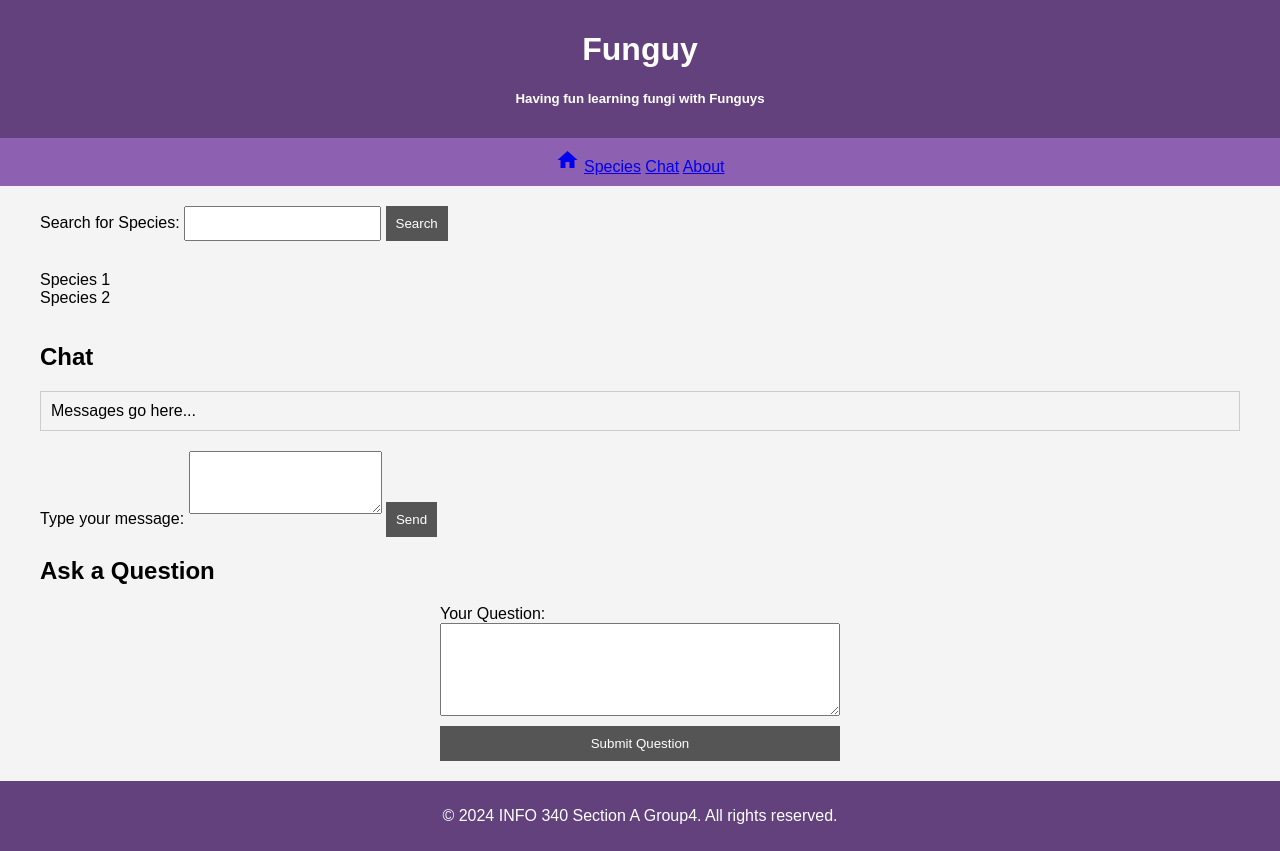
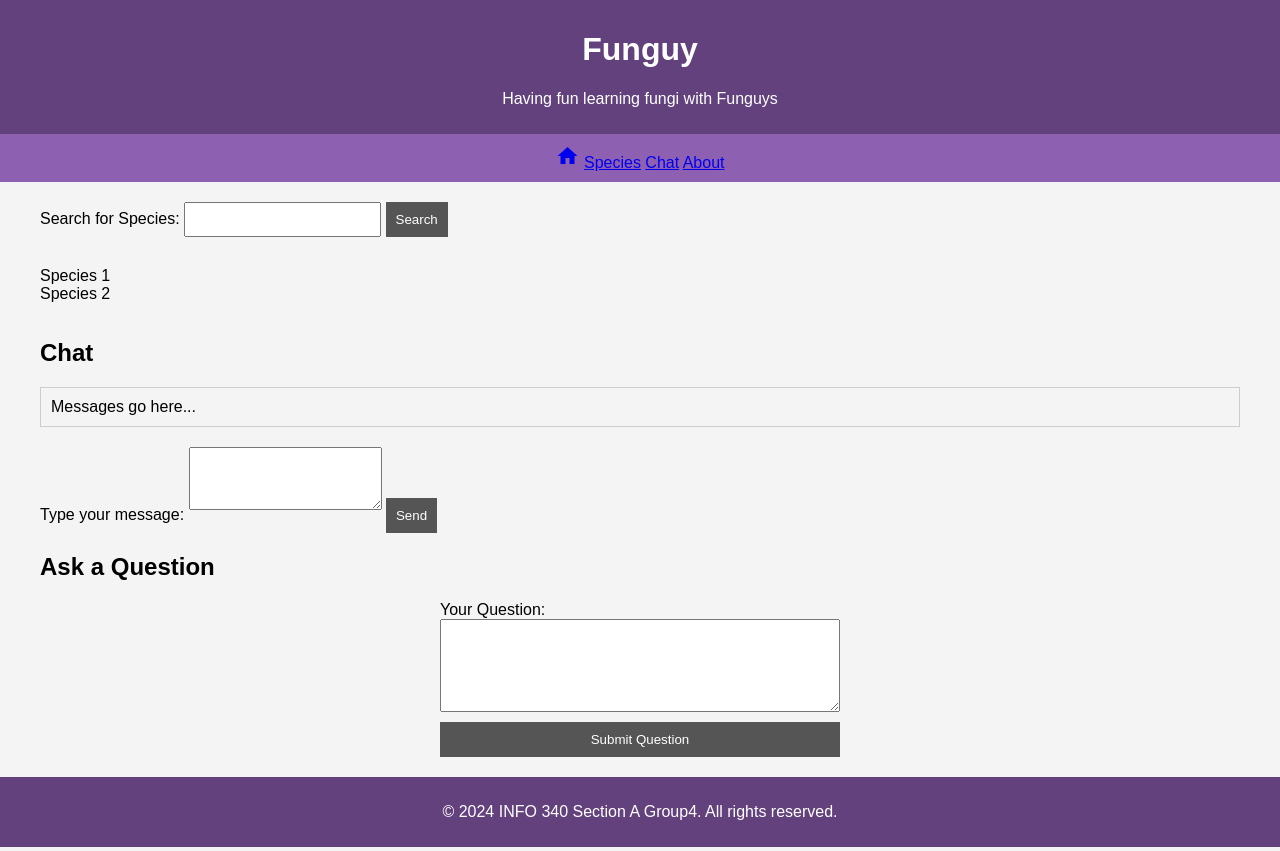
Before and after one commit to info340-au23a/INFO340FinalProject, a plain HTML site: page index.html in a window 1280 px wide. Drawn offline with Linux system fonts and the light colour scheme.

Commit message:
text size update

```diff
--- a/index.html
+++ b/index.html
@@ -12,7 +12,7 @@
     <header>
         <div class="container">
             <h1>Funguy</h1>
-            <h5>Having fun learning fungi with Funguys</h2>
+            <p>Having fun learning fungi with Funguys</p>
         </div>
     </header>
 
```
